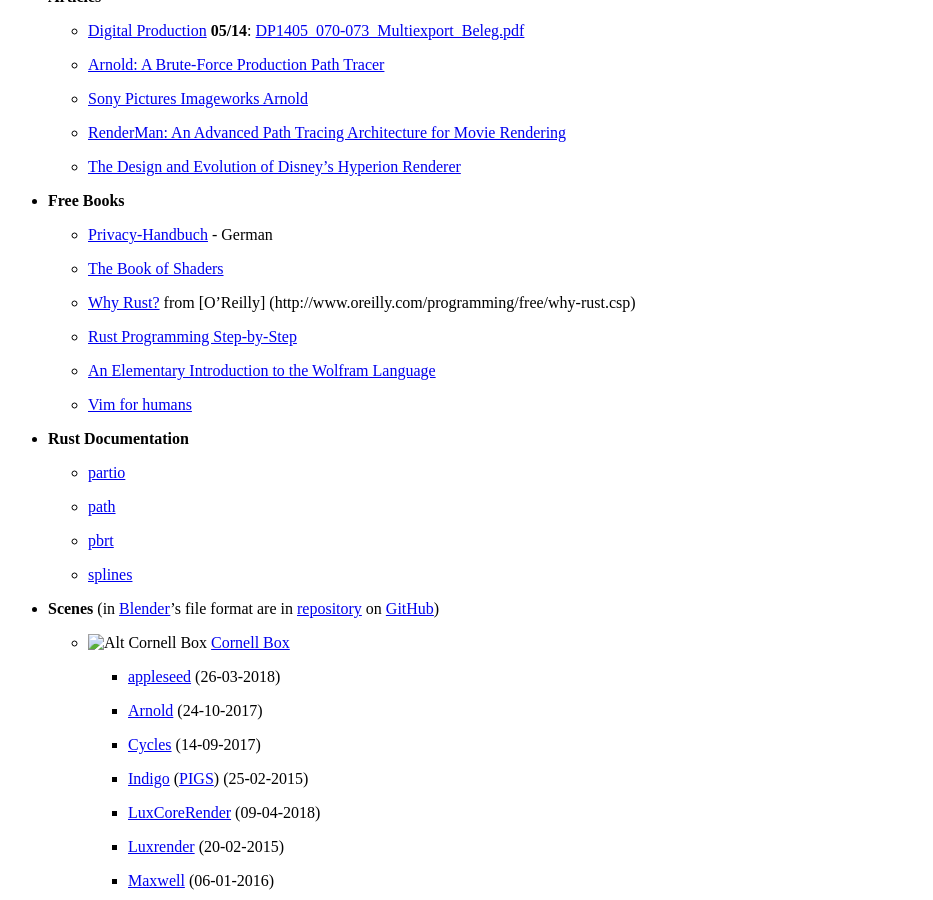
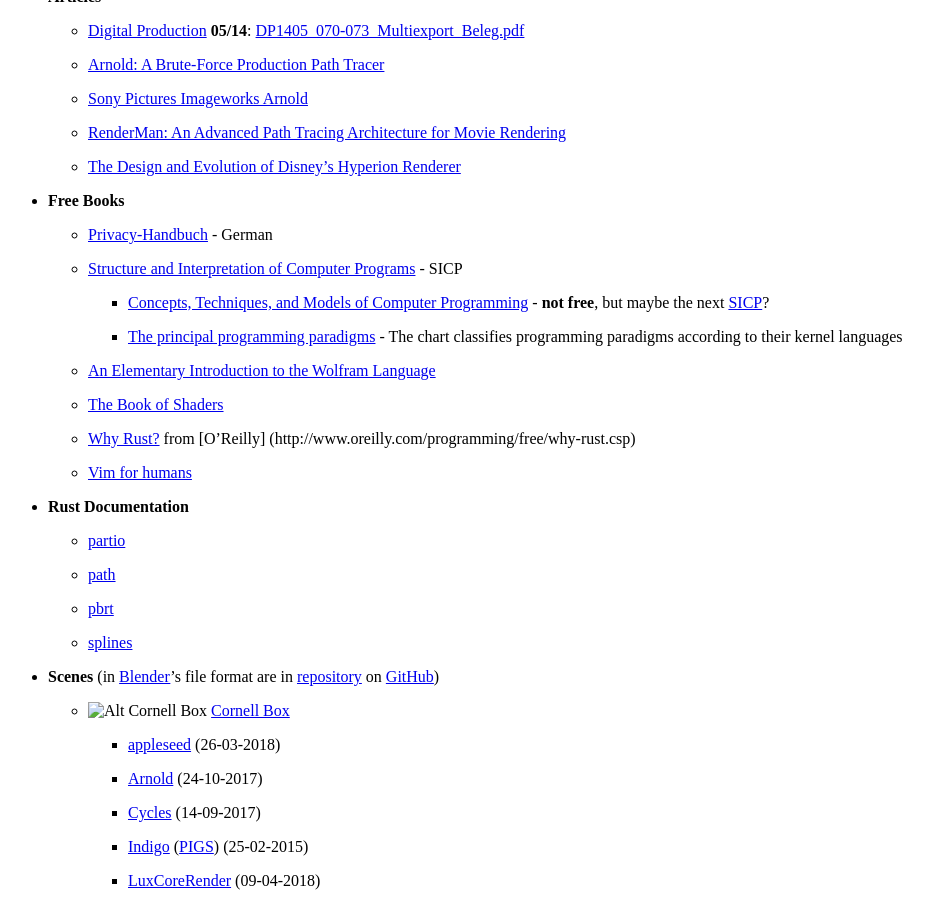
Before and after one commit to wahn/jan_walter_org, a Jekyll site: the page built from download/index.md, in a window 1280 px wide and 900 px high, scrolled down 397 px. Shown: the whole window, without its empty margins (0-933 px from the left). Built offline with Jekyll 4.4.1, drawn with Linux system fonts in a browser that asks for light colours; Markdown is read by kramdown in place of the engine named in the settings.

Commit message:
Link to Concepts, Techniques, and Models of Computer Programming book.

```diff
--- a/download/index.md
+++ b/download/index.md
@@ -39,6 +39,20 @@
 
     - [Privacy-Handbuch](https://www.privacy-handbuch.de/download/privacy-handbuch.pdf) - German
 
+    - [Structure and Interpretation of Computer Programs](https://web.mit.edu/alexmv/6.037/sicp.pdf) - SICP
+
+        + [Concepts, Techniques, and Models of Computer
+          Programming](https://mitpress.mit.edu/books/concepts-techniques-and-models-computer-programming) -
+          **not free**, but maybe the next
+          [SICP](https://mitpress.mit.edu/books/structure-and-interpretation-computer-programs-second-edition)?
+
+        + [The principal programming
+          paradigms](https://www.info.ucl.ac.be/~pvr/paradigmsDIAGRAMeng108.pdf) -
+          The chart classifies programming paradigms according to
+          their kernel languages
+
+    - [An Elementary Introduction to the Wolfram Language](https://www.wolfram.com/language/elementary-introduction/2nd-ed)
+
     - [The Book of Shaders](http://thebookofshaders.com)
 
     - [Why
@@ -46,9 +60,7 @@
       from [O'Reilly]
       (http://www.oreilly.com/programming/free/why-rust.csp)
 
-    - [Rust Programming Step-by-Step](https://www.gitbook.com/book/carlomilanesi/rust-programming-step-by-step/details)
-
-    - [An Elementary Introduction to the Wolfram Language](https://www.wolfram.com/language/elementary-introduction/2nd-ed)
+    <!-- - [Rust Programming Step-by-Step](https://www.gitbook.com/book/carlomilanesi/rust-programming-step-by-step/details) -->
 
     - [Vim for humans](https://vimebook.com/en)
 
```
